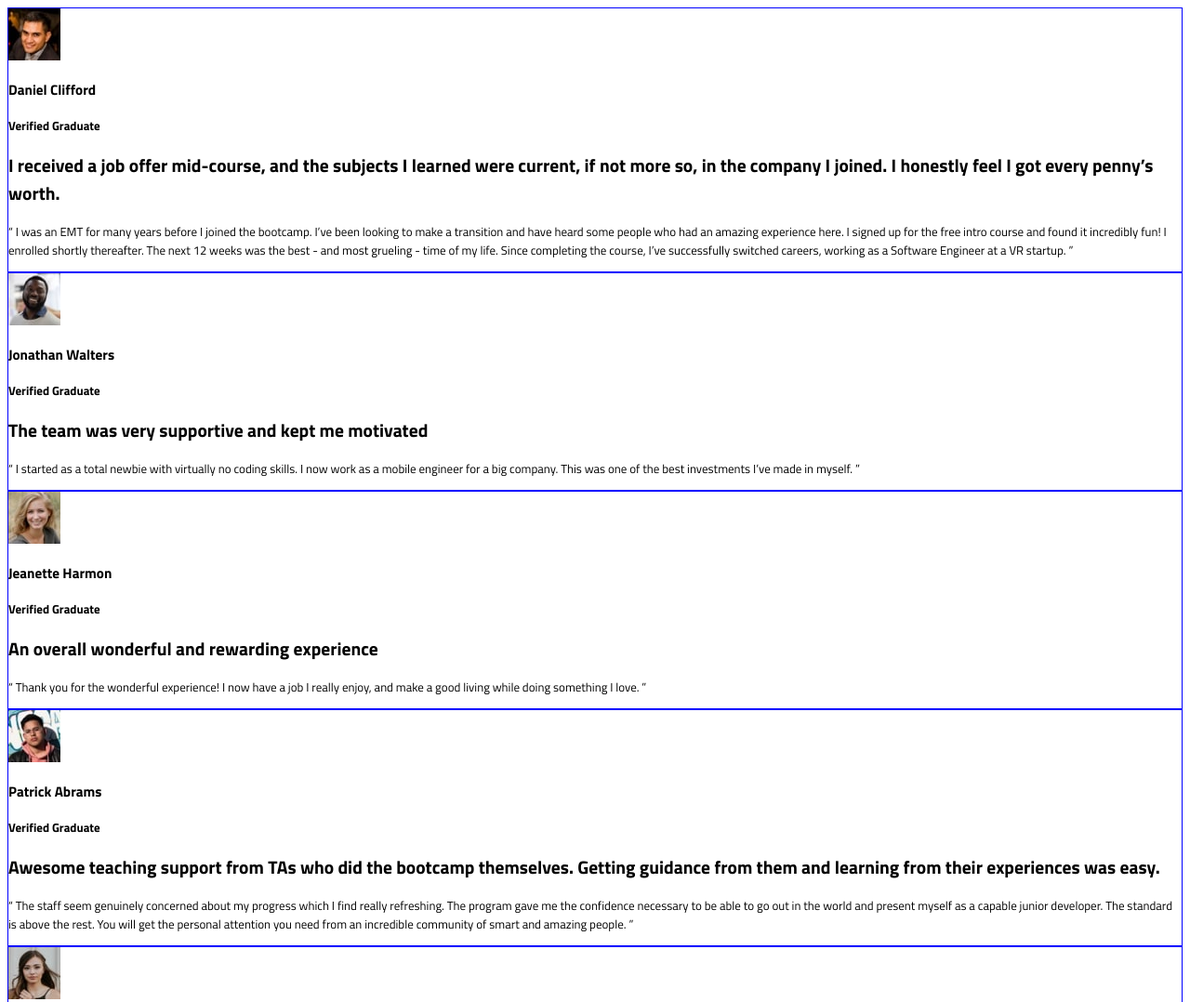
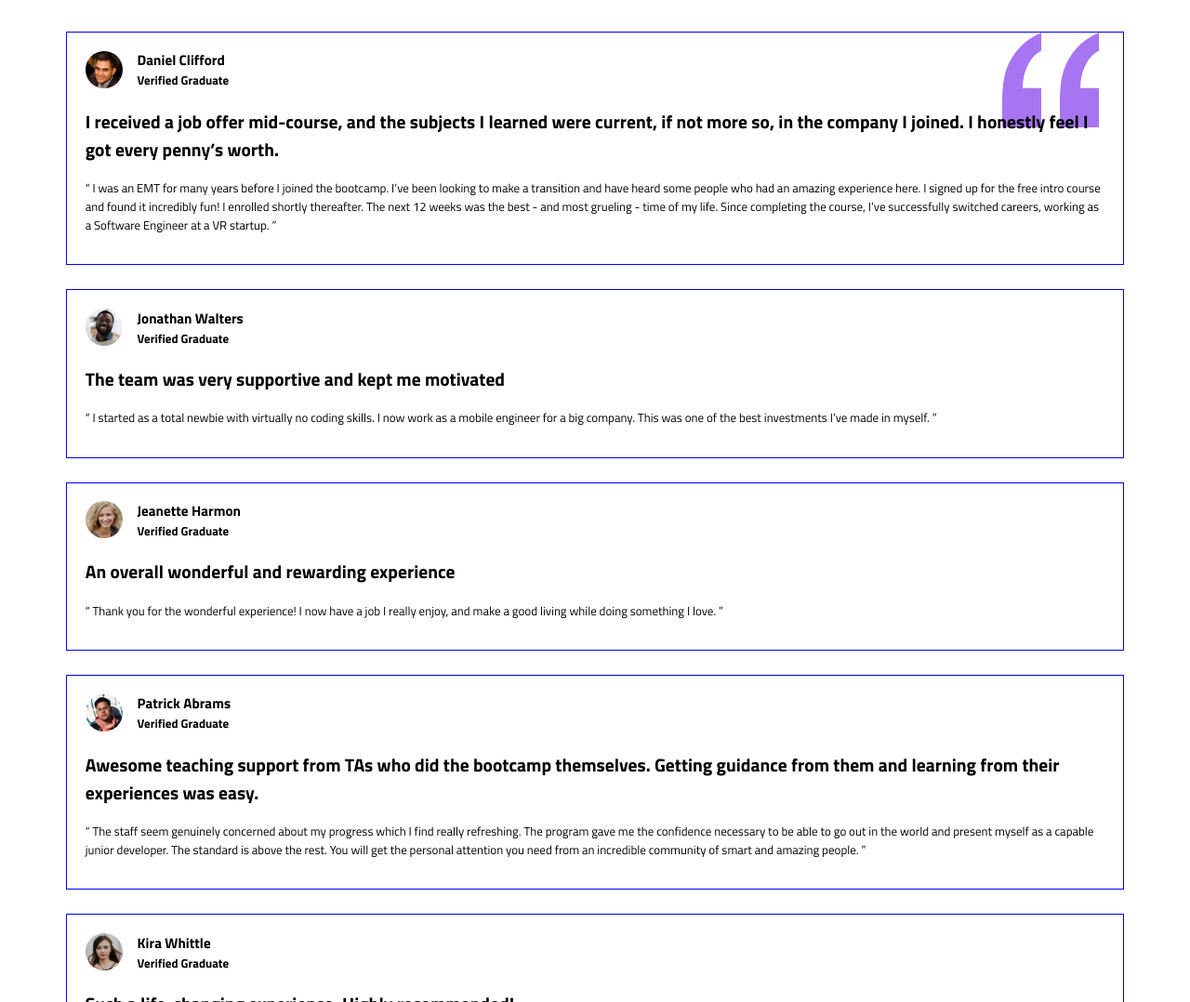
Before and after one commit to robinwatts96/testimonials-grid-section-main, a plain HTML site: page index.html in a window 1280 px wide. Shown: the top 1078 px of the page at 93% size. Drawn offline with Linux system fonts and the light colour scheme.

Commit message:
basic position to the top image, quotation mark and progile names added

```diff
--- a/index.html
+++ b/index.html
@@ -17,9 +17,10 @@
   <main class="main-container">
 
     <!-- Daniel Clifford -->
-    <div class="card">
+    <div class="card" id="daniel-container">
+      <svg class="quotation" width="104" height="102" xmlns="http://www.w3.org/2000/svg"><path d="M104 102V59.727H84.114c0-5.871.689-11.182 2.068-15.933 1.379-4.75 3.42-9.287 6.125-13.61C95.01 25.86 98.909 22.257 104 19.375V0c-9.758 4.27-17.712 9.874-23.864 16.813-6.151 6.939-10.712 14.545-13.681 22.818C63.485 47.904 62 59.941 62 75.74V102h42zm-62 0V59.727H22.114c0-5.871.689-11.182 2.068-15.933 1.379-4.75 3.42-9.287 6.125-13.61C33.01 25.86 36.909 22.257 42 19.375V0c-9.652 4.27-17.58 9.874-23.784 16.813C12.01 23.752 7.424 31.358 4.455 39.631 1.485 47.904 0 59.941 0 75.74V102h42z" fill="#A775F1" fill-rule="nonzero"/></svg>
+      <img class="profile-img" src="images/image-daniel.jpg" alt="Image of Daniel Clifford">
       <div class="profile-info">
-        <img class="profile-img" src="images/image-daniel.jpg" alt="Image of Daniel Clifford">
         <h3 class="profile-name">Daniel Clifford</h3>
         <h4 class="profile-title">Verified Graduate</h4>
       </div>
@@ -38,8 +39,8 @@
 
     <!-- Jonathon Walters -->
     <div class="card">
+      <img class="profile-img" src="images/image-jonathan.jpg" alt="Image of Jonathon Walters">
       <div class="profile-info">
-        <img class="profile-img" src="images/image-jonathan.jpg" alt="Image of Jonathon Walters">
         <h3 class="profile-name">Jonathan Walters</h3>
         <h4 class="profile-title">Verified Graduate</h4>
       </div>
@@ -54,8 +55,8 @@
 
     <!-- Jeanette Harmon -->
     <div class="card">
+      <img class="profile-img" src="images/image-jeanette.jpg" alt="Image of Jeanette Harmon">
       <div class="profile-info">
-        <img class="profile-img" src="images/image-jeanette.jpg" alt="Image of Jeanette Harmon">
         <h3 class="profile-name"> Jeanette Harmon</h3>
         <h4 class="profile-title">Verified Graduate</h4>
       </div>
@@ -70,8 +71,8 @@
 
     <!-- Patrick Abrams -->
     <div class="card">
+      <img class="profile-img" src="images/image-patrick.jpg" alt="Image of Patrick Abrams">
       <div class="profile-info">
-        <img class="profile-img" src="images/image-patrick.jpg" alt="Image of Patrick Abrams">
         <h3 class="profile-name"> Patrick Abrams</h3>
         <h4 class="profile-title">Verified Graduate</h4>
       </div>
@@ -89,8 +90,8 @@
 
     <!-- Kira Whittle -->
     <div class="card">
+      <img class="profile-img" src="images/image-kira.jpg" alt="Image of Kira Whittle">
       <div class="profile-info">
-        <img class="profile-img" src="images/image-kira.jpg" alt="Image of Kira Whittle">
         <h3 class="profile-name">Kira Whittle</h3>
         <h4 class="profile-title">Verified Graduate</h4>
       </div>
--- a/scss/_components.scss
+++ b/scss/_components.scss
@@ -1,4 +1,49 @@
 // Cards
 .card {
     border: 1px blue solid;
+    width: 90%;
+    margin: 0 0 2em 0;
+    box-sizing: border-box;
+    padding: 1.5em;
 }
+
+#daniel-container {
+    position: relative;
+    margin-top: 2em;
+}
+
+.profile-info {
+    display: inline-block;
+    position: relative;
+    top: -.25em;
+
+}
+
+.profile-name,
+.profile-title {
+    margin: 0;
+}
+
+.quote-highlight {
+    z-index: 1;
+    position: relative;
+}
+
+
+
+// IMG
+// Quotation
+.quotation {
+    position: absolute;
+    right: 2em;
+    top: 0;
+    z-index: 0;
+}
+
+.profile-img {
+    border-radius: 50%;
+    // width: minmax();
+    width: 40px;
+    height: auto;
+    margin-right: 1em;
+}
--- /dev/null
+++ b/scss/_layout.scss
@@ -0,0 +1,5 @@
+.main-container {
+    display: flex;
+    flex-direction: column;
+    align-items: center;
+}
```
Also changed, not shown: css/main.css, 1 other file.
